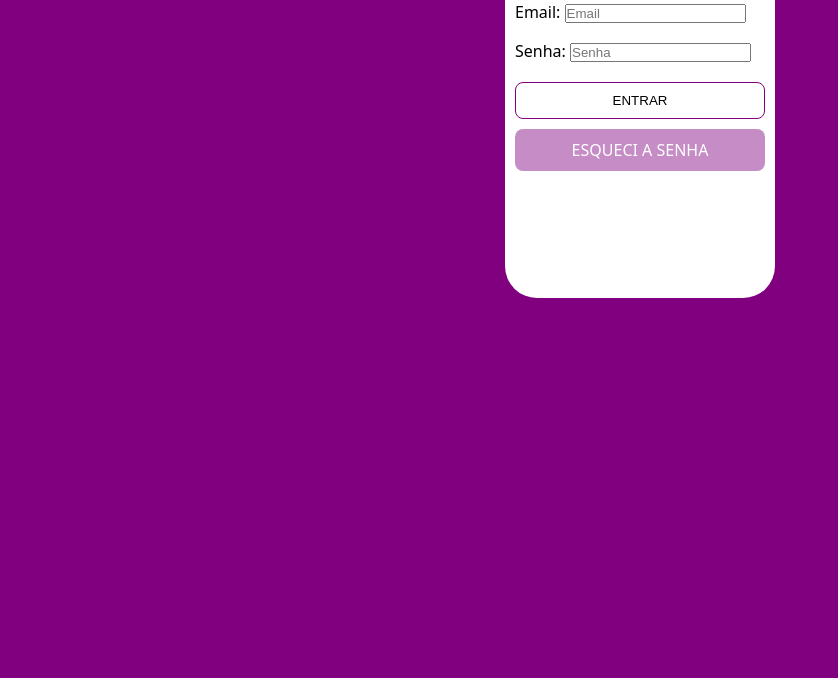
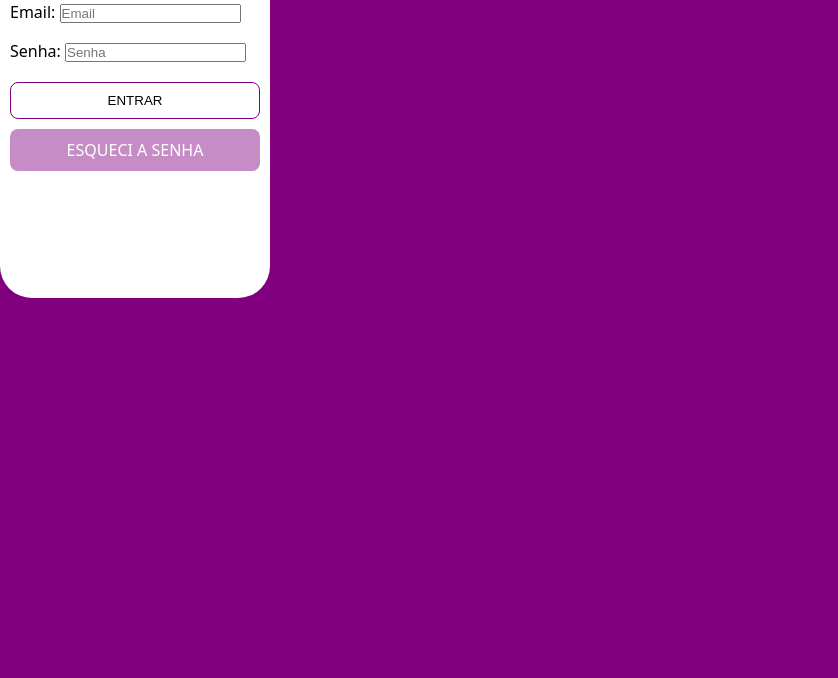
Before and after one commit to icaro-soares/projeto-login, a plain HTML site: page index.html in a window 1280 px wide. Shown: the part 122-800 px from the top of the page, without its empty margins (0-838 px from the left). Drawn offline with Linux system fonts and the light colour scheme.

Commit message:
Atualizei o repositório

```diff
--- a/styles/style.css
+++ b/styles/style.css
@@ -7,13 +7,6 @@ body {
     height: 100vh;
     font-family: system-ui, -apple-system, BlinkMacSystemFont, 'Segoe UI', Roboto, Oxygen, Ubuntu, Cantarell, 'Open Sans', 'Helvetica Neue', sans-serif;
     background-color: purple;
-}
-
-main {
-    display: flex;
-    flex-flow: row nowrap;
-    justify-content: center;
-    align-items: center;
 }
 
 .formulario {
```
